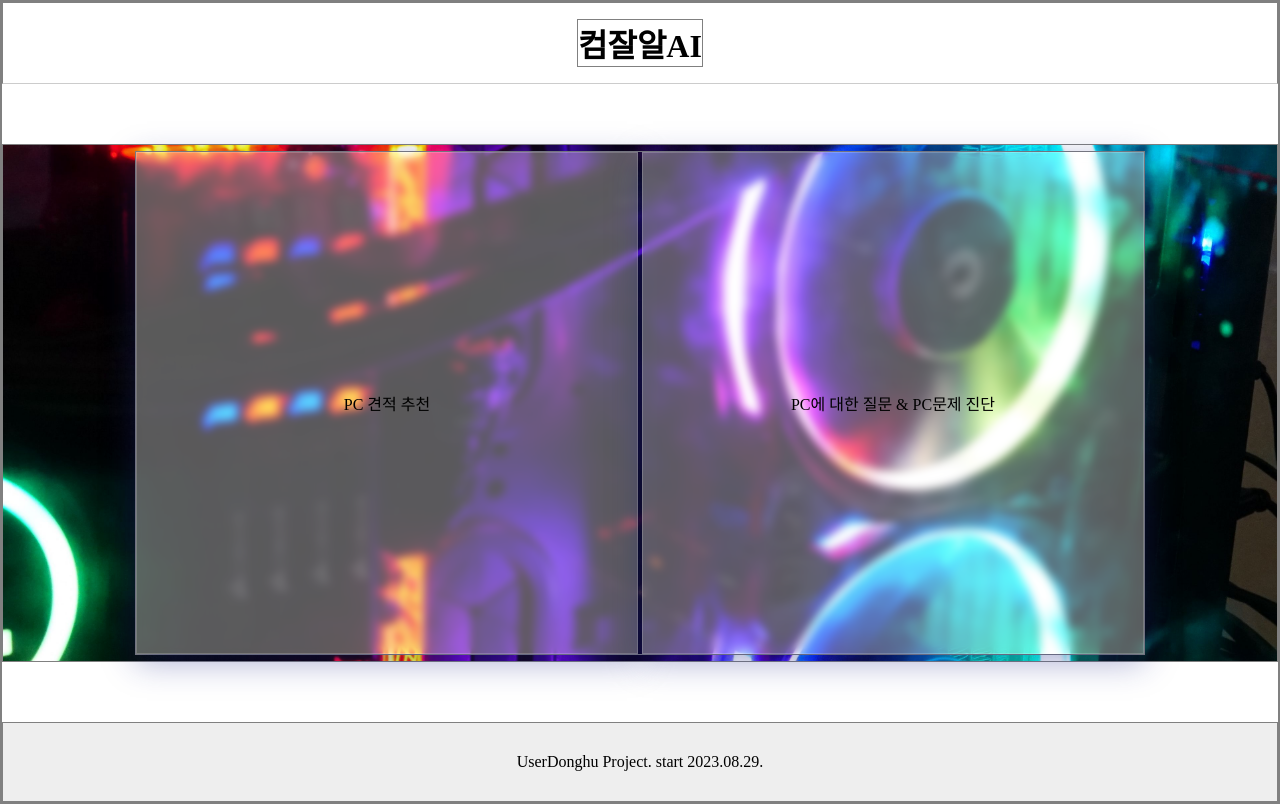
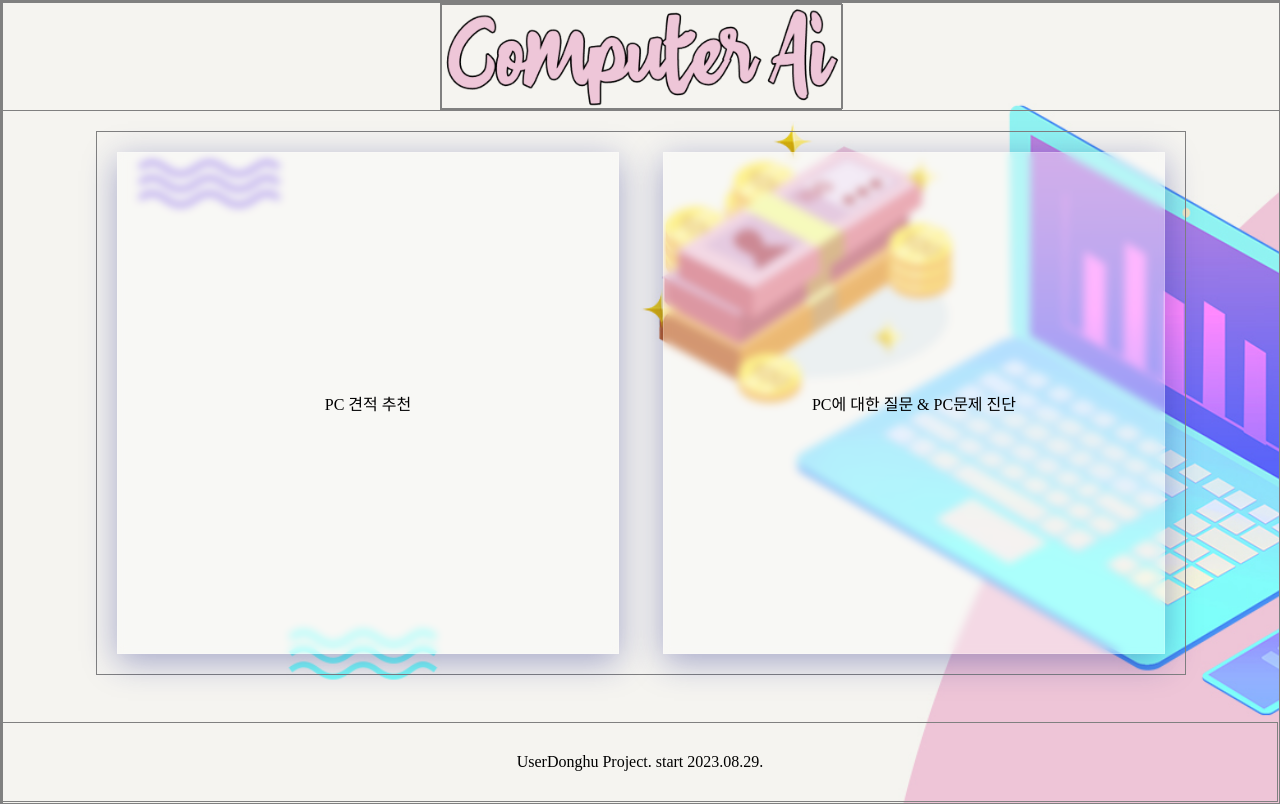
Before and after one commit to UserDongHu/ChatGPT_Project, a plain HTML site: page pcGPT.html in a window 1280 px wide. Drawn offline with Linux system fonts and the light colour scheme.

Commit message:
ChatGPT project 웹페이지 배경과 로고 완성

```diff
--- a/pcGPT.css
+++ b/pcGPT.css
@@ -1,25 +1,25 @@
 * {
+    margin: 0;
+    padding: 0;
     border: 0.5px solid gray;
+    position: relative;
 }
 
-body {
-    margin: 0;
-    padding: 0;
+.layout-header{
+    z-index: 1;
+    width: 100%;
+
 }
 
-.layout-header {
-    height: 80px;
-    padding: 0 20px;
-    border-bottom: 1px solid #ccc;
-    display: flex;
-    align-items: center;
-    justify-content: center;
+#home{
+    width: 400px;
+    margin: 0 auto;
 }
 
-.layout-footer {
-    text-align: center;
-    background-color: #eee;
-    padding: 30px 0;
+.logo{
+    display:block;
+	width:100%;
+	height:auto;
 }
 
 body {
@@ -29,10 +29,27 @@ body {
     gap: 60px;
 }
 
+.layout-footer {
+    position: absolute;
+    bottom: 0;
+    left: 0; right: 0;
+    text-align: center;
+    padding: 30px 0;
+}
+
+
 .layout-main {
-    background-image: url('./bg.jpg');
+    background-image: url('./bg3.jpg');
+    position: absolute;
+    top: 0;
+    left: 0;
+    right: 0;
+    margin: auto;
+    width: 100%;
+    height: 100vh;
     background-size: cover;
     display: flex;
+    flex-direction: column;
     justify-content: center;
     align-items: center;
     flex-grow: 1;
@@ -42,6 +59,7 @@ body {
 .question {
     height: 500px;
     width: 500px;
+    margin: 20px;
     display: inline-flex;
     justify-content: center;
     align-items: center;
--- a/pcGPT.html
+++ b/pcGPT.html
@@ -11,8 +11,9 @@
 <body>
     <!-- header -->
     <header class="layout-header">
-        <h1 id="home">컴잘알AI</h1>
+        <h1 id="home"><img class="logo" src="./logof.png"></h1>
     </header>
+
     <!-- header끝 -->
 
     <!-- main -->
@@ -32,12 +33,14 @@
             </div>
         </div>
     </main>
+
+    <footer class="layout-footer">
+        UserDonghu Project. start 2023.08.29.
+    </footer>
     <!-- main끝 -->
 
     <!-- // footer -->
-    <footer class="layout-footer">
-        UserDonghu Project. start 2023.08.29.
-    </footer>
+
     <!-- // footer끝 -->
 </body>
 <script type="module" src="./pcGPT.js"></script>
```
Also changed, not shown: bg.jpg (deleted), bg3.jpg (added), logof.png (added), 1 other file.
